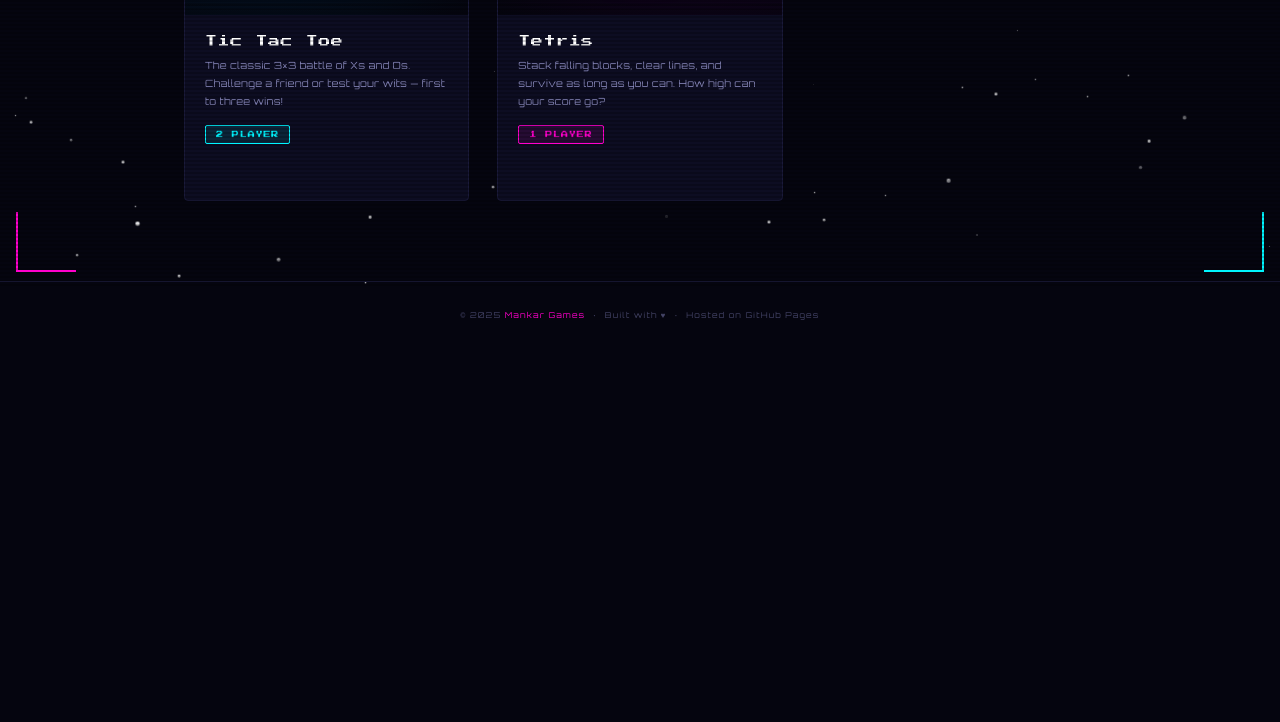
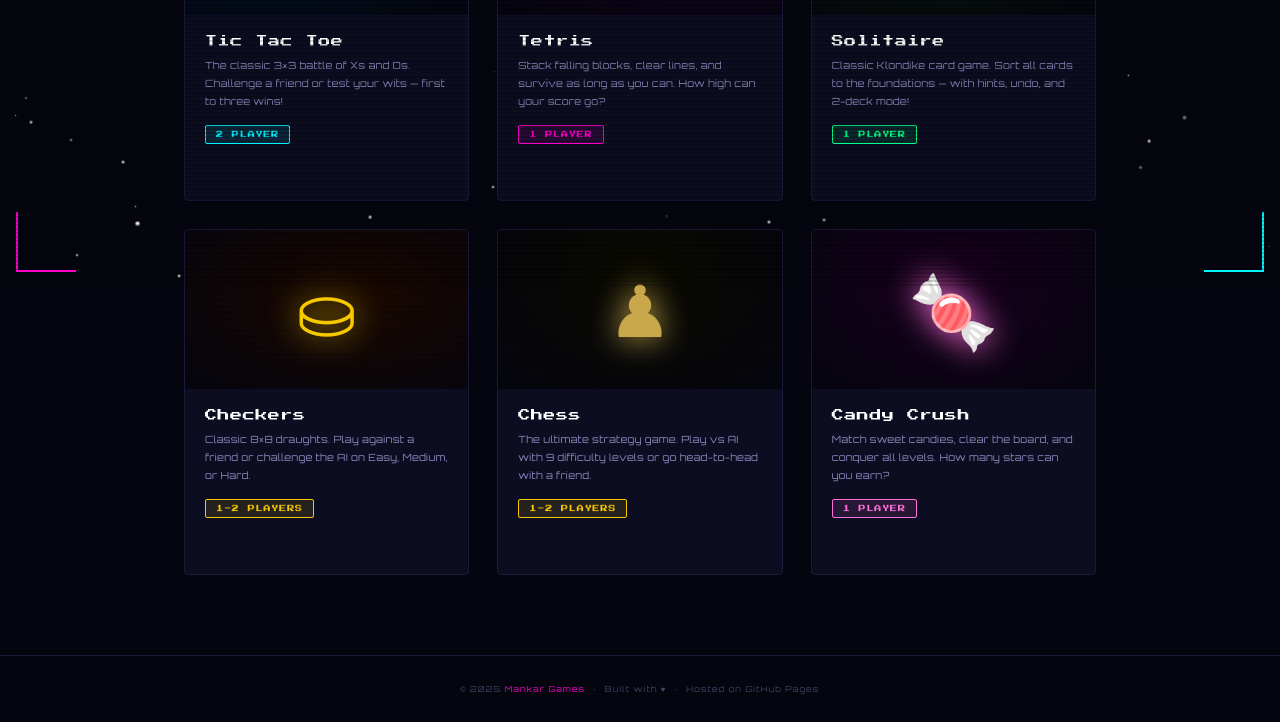
Before and after one commit to techdoc-ai/Games, a plain HTML site: page index.html in a window 1280 px wide. Shown: the part 512-1234 px from the top of the page. Before the commit the page ends 860 px from the top, so only its background shows below. Drawn offline with Linux system fonts and the light colour scheme.

Commit message:
Add files via upload

```diff
--- a/index.html
+++ b/index.html
@@ -211,8 +211,12 @@
     }
 
     /* Per-game thumb colors */
-    .thumb-ttt  { background: radial-gradient(ellipse at 30% 30%, #001a2e, #05050f); }
-    .thumb-tetris { background: radial-gradient(ellipse at 70% 30%, #1a0026, #05050f); }
+    .thumb-ttt      { background: radial-gradient(ellipse at 30% 30%, #001a2e, #05050f); }
+    .thumb-tetris   { background: radial-gradient(ellipse at 70% 30%, #1a0026, #05050f); }
+    .thumb-solitaire{ background: radial-gradient(ellipse at 40% 40%, #0a1a0a, #05050f); }
+    .thumb-checkers { background: radial-gradient(ellipse at 60% 40%, #1a0800, #05050f); }
+    .thumb-chess    { background: radial-gradient(ellipse at 50% 30%, #0a0a00, #05050f); }
+    .thumb-candy    { background: radial-gradient(ellipse at 50% 30%, #1a0020, #05050f); }
 
     .thumb-icon {
       position: relative;
@@ -248,6 +252,9 @@
     }
     .badge-cyan    { background: rgba(0,245,255,.1); color: var(--cyan); border: 1px solid var(--cyan); }
     .badge-magenta { background: rgba(255,0,204,.1); color: var(--magenta); border: 1px solid var(--magenta); }
+    .badge-green   { background: rgba(0,255,136,.1); color: var(--green); border: 1px solid var(--green); }
+    .badge-gold    { background: rgba(245,200,0,.1); color: #f5c800; border: 1px solid #f5c800; }
+    .badge-pink    { background: rgba(255,111,216,.1); color: #ff6fd8; border: 1px solid #ff6fd8; }
 
     .play-btn {
       display: flex;
@@ -353,6 +360,62 @@
         </div>
       </a>
 
+      <!-- Solitaire -->
+      <a class="card" href="games/solitaire/index.html">
+        <div class="card-glow"></div>
+        <div class="card-thumb thumb-solitaire">
+          <span class="thumb-icon" style="color:var(--green); font-size:4rem;">🂡</span>
+        </div>
+        <div class="card-body">
+          <div class="card-name">Solitaire</div>
+          <div class="card-desc">Classic Klondike card game. Sort all cards to the foundations — with hints, undo, and 2-deck mode!</div>
+          <span class="card-badge badge-green">1 PLAYER</span>
+          <div class="play-btn"><span class="play-arrow">▶</span> PLAY NOW</div>
+        </div>
+      </a>
+
+      <!-- Checkers -->
+      <a class="card" href="games/checkers/index.html">
+        <div class="card-glow"></div>
+        <div class="card-thumb thumb-checkers">
+          <span class="thumb-icon" style="color:#f5c800; font-size:4.5rem;">⛀</span>
+        </div>
+        <div class="card-body">
+          <div class="card-name">Checkers</div>
+          <div class="card-desc">Classic 8×8 draughts. Play against a friend or challenge the AI on Easy, Medium, or Hard.</div>
+          <span class="card-badge badge-gold">1-2 PLAYERS</span>
+          <div class="play-btn"><span class="play-arrow">▶</span> PLAY NOW</div>
+        </div>
+      </a>
+
+      <!-- Chess -->
+      <a class="card" href="games/chess/index.html">
+        <div class="card-glow"></div>
+        <div class="card-thumb thumb-chess">
+          <span class="thumb-icon" style="color:#c9a84c; font-size:4.5rem;">♟</span>
+        </div>
+        <div class="card-body">
+          <div class="card-name">Chess</div>
+          <div class="card-desc">The ultimate strategy game. Play vs AI with 9 difficulty levels or go head-to-head with a friend.</div>
+          <span class="card-badge badge-gold">1-2 PLAYERS</span>
+          <div class="play-btn"><span class="play-arrow">▶</span> PLAY NOW</div>
+        </div>
+      </a>
+
+      <!-- Candy Crush -->
+      <a class="card" href="games/candy-crush/index.html">
+        <div class="card-glow"></div>
+        <div class="card-thumb thumb-candy">
+          <span class="thumb-icon" style="color:#ff6fd8; font-size:4.5rem;">🍬</span>
+        </div>
+        <div class="card-body">
+          <div class="card-name">Candy Crush</div>
+          <div class="card-desc">Match sweet candies, clear the board, and conquer all levels. How many stars can you earn?</div>
+          <span class="card-badge badge-pink">1 PLAYER</span>
+          <div class="play-btn"><span class="play-arrow">▶</span> PLAY NOW</div>
+        </div>
+      </a>
+
     </div>
   </main>
 
```
